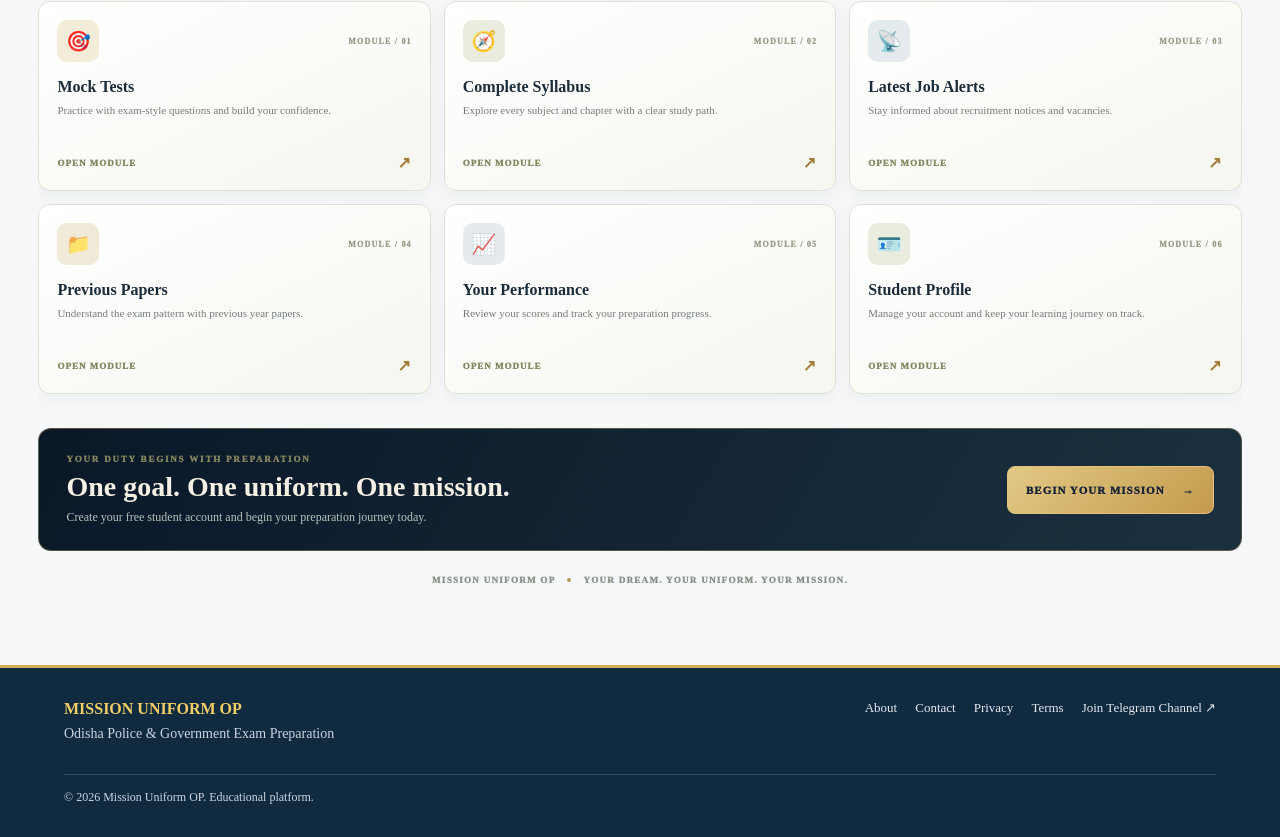
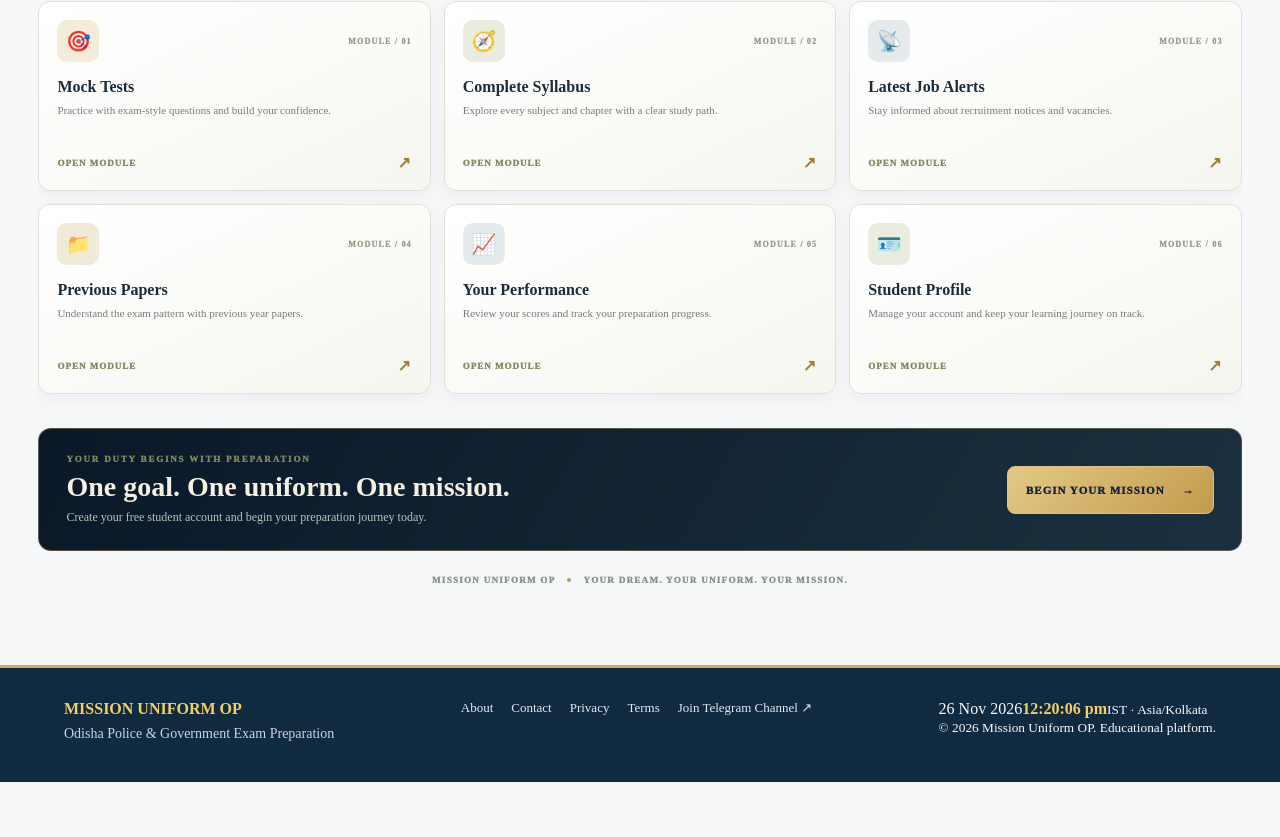
Before and after one commit to thekingocollection/mission-uniform, a Next.js app: page / in a window 1280 px wide. Shown: the part 2505-3342 px from the top of the page. After the commit the page ends 3287 px from the top, so only its background shows below. Built offline with nearby package versions, Linux system fonts and the light colour scheme; no server answers; the database is empty.

Commit message:
Add live IST clock starting from supplied date and time

```diff
--- a/components/site-shell.tsx
+++ b/components/site-shell.tsx
@@ -96,6 +96,29 @@ export function SiteHeader() {
   );
 }
 
+
+function IndiaLiveClock() {
+  const [now, setNow] = useState(() => new Date("2026-11-26T12:20:00+05:30"));
+  useEffect(() => {
+    const startedAt = Date.now();
+    const base = new Date("2026-11-26T12:20:00+05:30").getTime();
+    const update = () => setNow(new Date(base + (Date.now() - startedAt)));
+    update();
+    const timer = window.setInterval(update, 1000);
+    return () => window.clearInterval(timer);
+  }, []);
+  const dateText = new Intl.DateTimeFormat("en-IN", {
+    timeZone: "Asia/Kolkata", day: "2-digit", month: "short", year: "numeric",
+  }).format(now);
+  const timeText = new Intl.DateTimeFormat("en-IN", {
+    timeZone: "Asia/Kolkata", hour: "2-digit", minute: "2-digit", second: "2-digit",
+    hour12: true,
+  }).format(now);
+  return <div className="mu-ist-clock" aria-label="India Standard Time">
+    <span>{dateText}</span><b>{timeText}</b><small>IST · Asia/Kolkata</small>
+  </div>;
+}
+
 export function SiteFooter() {
   return (
     <footer className="footer">
@@ -105,7 +128,7 @@ export function SiteFooter() {
         <Link href="/privacy-policy">Privacy</Link><Link href="/terms">Terms</Link>
         <a href="https://t.me/missionuniformm" target="_blank" rel="noopener noreferrer">Join Telegram Channel ↗</a>
       </div>
-      <small>© {new Date().getFullYear()} Mission Uniform OP. Educational platform.</small>
+      <div className="mu-footer-bottom"><IndiaLiveClock /><small>© 2026 Mission Uniform OP. Educational platform.</small></div>
     </footer>
   );
 }
```
